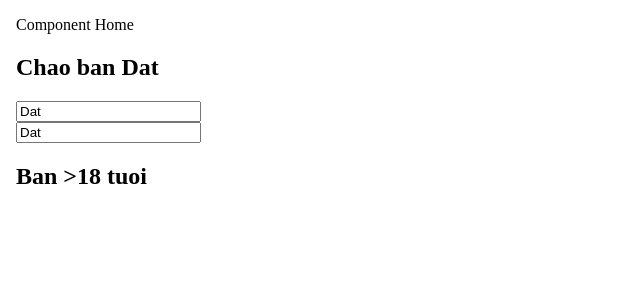
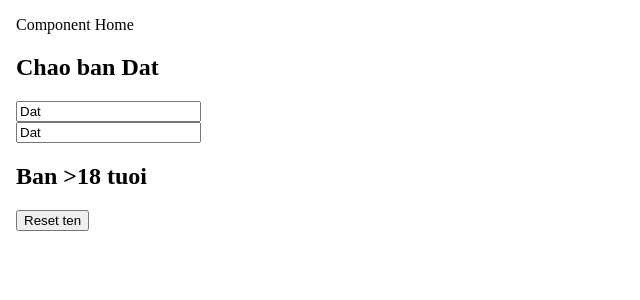
Before and after one commit to hoquocdat1405/angular-git, an Angular app: page / in a window 1280 px wide. Shown: the top 300 px of the page, without its empty margins (0-640 px from the left). Built offline with nearby package versions, Linux system fonts and the light colour scheme.

Commit message:
them two ways Binding

```diff
--- a/src/app/app.module.ts
+++ b/src/app/app.module.ts
@@ -1,6 +1,6 @@
 import { NgModule } from '@angular/core';
 import { BrowserModule } from '@angular/platform-browser';
-
+import { FormsModule } from '@angular/forms';
 import { AppRoutingModule } from './app-routing.module';
 import { AppComponent } from './app.component';
 import { HomeComponent } from './home/home.component';
@@ -12,7 +12,8 @@ import { HomeComponent } from './home/home.component';
   ],
   imports: [
     BrowserModule,
-    AppRoutingModule
+    AppRoutingModule,
+    FormsModule
   ],
   providers: [],
   bootstrap: [AppComponent]
--- a/src/app/home/home.component.html
+++ b/src/app/home/home.component.html
@@ -2,7 +2,10 @@
 <h2>Chao ban {{name}}</h2>
 <input value="{{name}}"/>
 <br/>
-<input [value]="name" title="sas"/>
+<input [(ngModel)]="name" title="sas"/>
 
 <h2 *ngIf="age> 18">Ban >18 tuoi</h2>
 <h2 *ngIf="age<=18">Ban <=18 tuoi</h2>
+<!-- (): ben ngoai gui vao ben trong code
+[] : ben trong code gui ra ben ngoai -->
+<button (click)="resetName()">Reset ten</button>
--- a/src/app/home/home.component.ts
+++ b/src/app/home/home.component.ts
@@ -13,4 +13,8 @@ export class HomeComponent implements OnInit {
   ngOnInit(): void {
   }
 
+  public resetName(){
+    this.name = '';
+  }
+
 }
```
